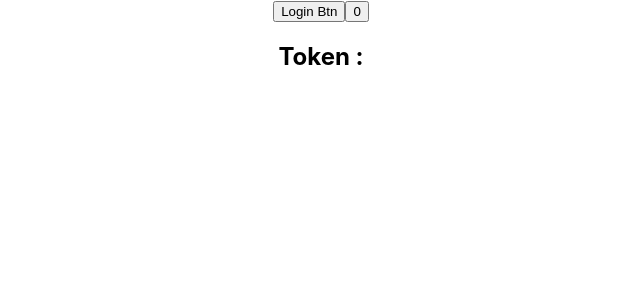
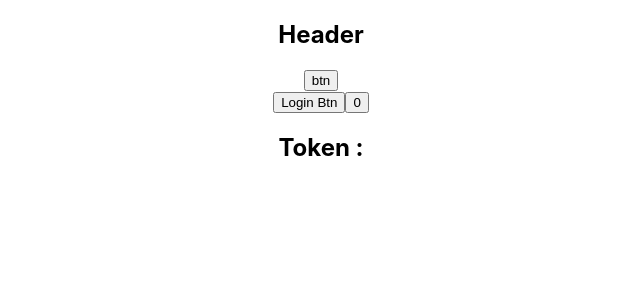
Before and after one commit to JJong0416/CSeon, a React (Create React App) app in the folder front/: page / in a window 1280 px wide. Shown: the top 300 px of the page, without its empty margins (319-959 px from the left). Built offline with nearby package versions, Linux system fonts and the light colour scheme.

Commit message:
[FE] feat: header, cors add

```diff
--- a/front/src/App.js
+++ b/front/src/App.js
@@ -4,11 +4,15 @@ import LoginPage from "./component/LoginPage";
 import { BrowserRouter, Route, Routes } from "react-router-dom";
 import MainPage from "./component/MainPage";
 import RedirectPage from "./component/RedirectPage";
+import Header from "./component/Header";
 
 function App() {
   return (
     <div className="App">
       <BrowserRouter>
+      <div>
+        <Header></Header>
+      </div>
         <Routes>
           <Route exact path="/" element={<LoginPage />}></Route>
           <Route path="/oauth/redirect" element={<RedirectPage />}></Route>
--- /dev/null
+++ b/front/src/component/Header.js
@@ -0,0 +1,10 @@
+
+
+export default function Header (){
+  return (
+    <div>
+      <h2>Header</h2>
+      <button>btn</button>
+    </div>
+  );
+}
--- a/front/src/component/RedirectPage.js
+++ b/front/src/component/RedirectPage.js
@@ -5,11 +5,11 @@ import axios from "axios";
 
 function RedirectPage() {
   const location = useLocation();
-  const CODE = location.search.split("=")[1];
+  const CODE = location.search.split("code=")[1];
   const sendCode = () => {
     axios({
       method: "get",
-      url: `http://localhost:7070/kakao/${CODE}`,
+      url: `/api/login/kakao/${CODE}`,
     })
       .then(function (res) {
         sessionStorage.setItem("token", res.data);
@@ -21,8 +21,13 @@ function RedirectPage() {
       });
   };
   useEffect(() => {
-    sendCode();
+    console.log(location.search);
+    console.log(CODE);
   }, []);
-  return <></>;
+  return (
+    <div>
+      <button onClick={sendCode}> btn</button>
+    </div>
+  );
 }
 export default RedirectPage;
```
Also changed, not shown: front/src/setupProxy.js (+12 -12 lines).
